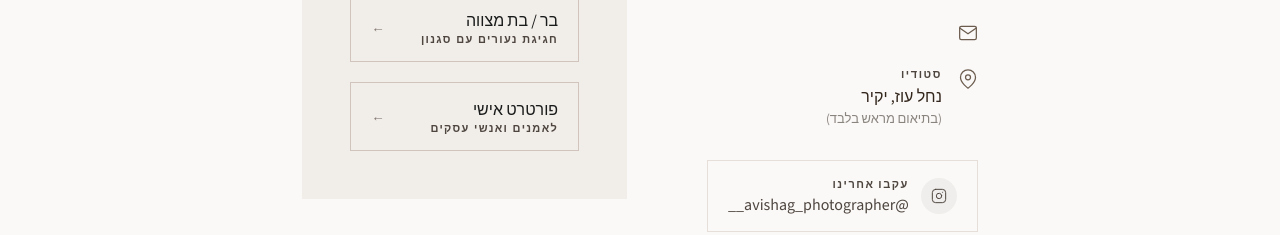
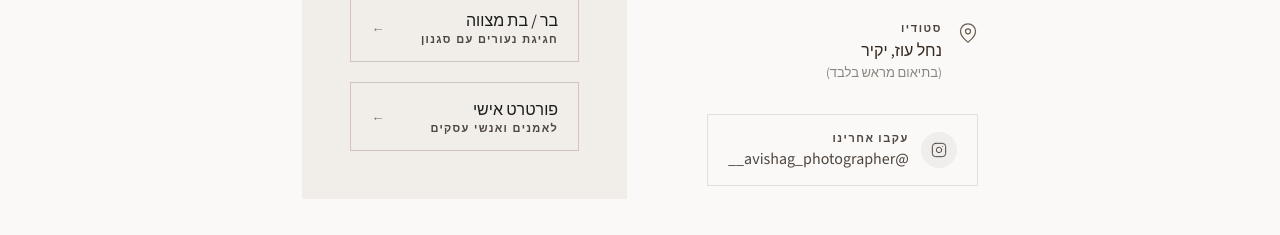
Before and after one commit to npwebdesine-lang/avishag_photografy, a plain HTML site: page contact.html in a window 1280 px wide. Shown: the part 741-976 px from the top of the page. Drawn offline with nearby package versions, Linux system fonts and the light colour scheme.

Commit message:
Remove unused SVG icon from contact information section in contact.html

```diff
--- a/contact.html
+++ b/contact.html
@@ -279,23 +279,7 @@
                   >
                 </div>
               </li>
-              <li class="contact-info-item">
-                <svg
-                  width="20"
-                  height="20"
-                  viewBox="0 0 24 24"
-                  fill="none"
-                  stroke="currentColor"
-                  stroke-width="1.5"
-                  stroke-linecap="round"
-                  stroke-linejoin="round"
-                >
-                  <path
-                    d="M4 4h16c1.1 0 2 .9 2 2v12c0 1.1-.9 2-2 2H4c-1.1 0-2-.9-2-2V6c0-1.1.9-2 2-2z"
-                  />
-                  <polyline points="22,6 12,13 2,6" />
-                </svg>
-              </li>
+
               <li class="contact-info-item">
                 <svg
                   width="20"
```
